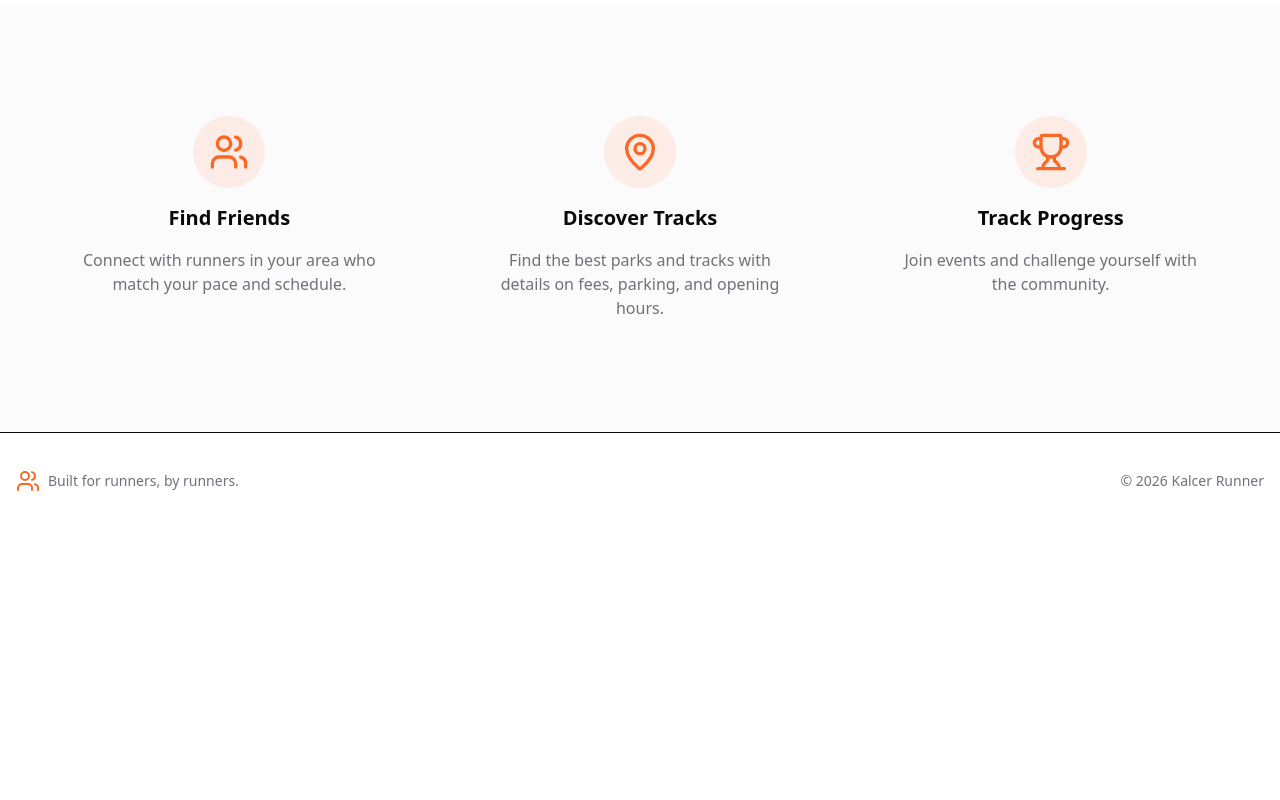
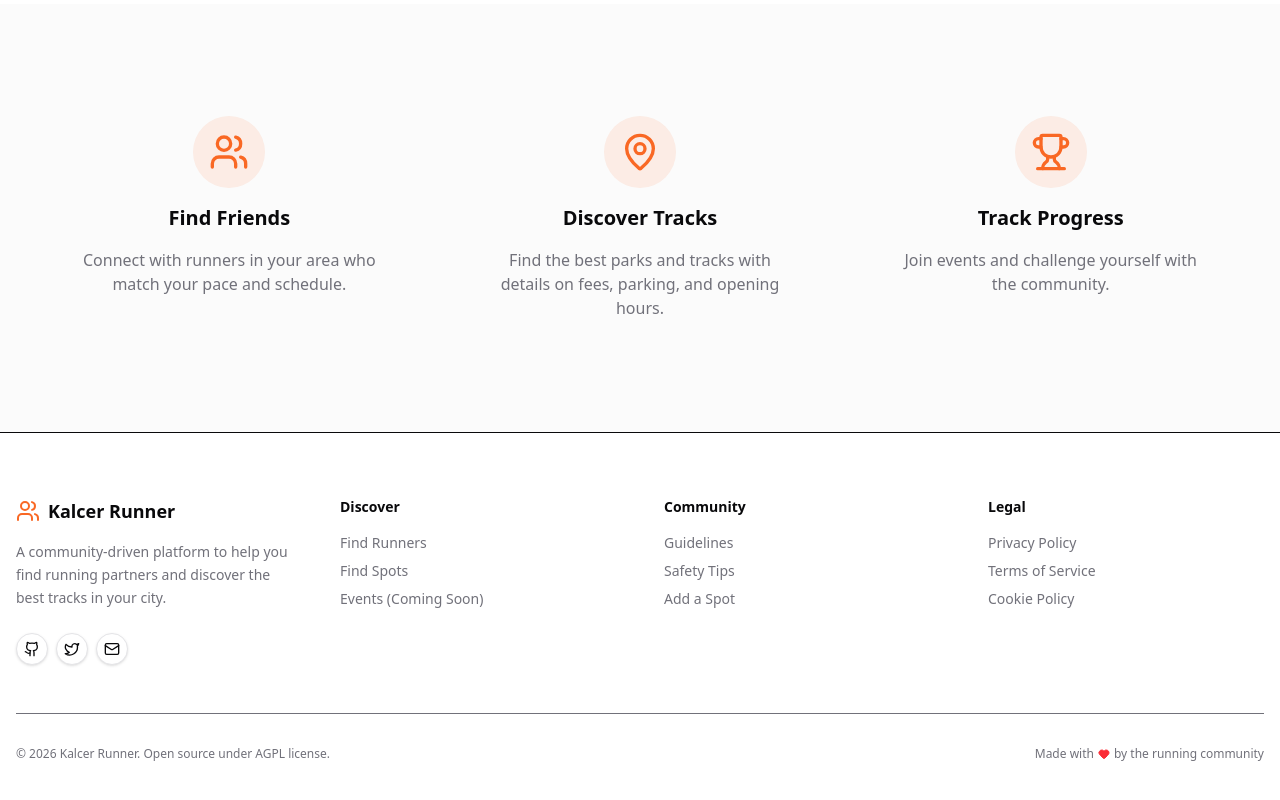
Before and after one commit to AnasHakimi/KalcerRunner, a Next.js app in the folder web/: page / in a window 1280 px wide. Shown: the part 661-1461 px from the top of the page. Before the commit the page ends 1190 px from the top, so only its background shows below. Built offline with nearby package versions, Linux system fonts and the light colour scheme.

Commit message:
Feat: Redesign footer with multi-column layout

```diff
--- a/web/src/components/layout/footer.tsx
+++ b/web/src/components/layout/footer.tsx
@@ -1,18 +1,92 @@
-import { Users } from "lucide-react"
+import { Users, Github, Twitter, Mail, Heart } from "lucide-react"
+import Link from "next/link"
+import { Button } from "@/components/ui/button"
 
 export function Footer() {
     return (
-        <footer className="border-t bg-background">
-            <div className="container flex flex-col items-center justify-between gap-4 py-10 md:h-24 md:flex-row md:py-0">
-                <div className="flex flex-col items-center gap-4 px-8 md:flex-row md:gap-2 md:px-0">
-                    <Users className="h-6 w-6 text-primary" />
-                    <p className="text-center text-sm leading-loose text-muted-foreground md:text-left">
-                        Built for runners, by runners.
-                    </p>
+        <footer className="border-t bg-background/50 backdrop-blur-xl">
+            <div className="container py-12 md:py-16">
+                <div className="grid grid-cols-1 md:grid-cols-4 gap-8 lg:gap-12">
+                    {/* Brand Column */}
+                    <div className="space-y-4">
+                        <Link href="/" className="flex items-center space-x-2">
+                            <Users className="h-6 w-6 text-primary" />
+                            <span className="font-bold text-lg">Kalcer Runner</span>
+                        </Link>
+                        <p className="text-sm text-muted-foreground leading-relaxed max-w-xs">
+                            A community-driven platform to help you find running partners and discover the best tracks in your city.
+                        </p>
+                        <div className="flex items-center gap-2 pt-2">
+                            <Button variant="outline" size="icon" className="h-8 w-8 rounded-full">
+                                <Github className="h-4 w-4" />
+                            </Button>
+                            <Button variant="outline" size="icon" className="h-8 w-8 rounded-full">
+                                <Twitter className="h-4 w-4" />
+                            </Button>
+                            <Button variant="outline" size="icon" className="h-8 w-8 rounded-full">
+                                <Mail className="h-4 w-4" />
+                            </Button>
+                        </div>
+                    </div>
+
+                    {/* Quick Links */}
+                    <div className="space-y-4">
+                        <h3 className="font-bold text-sm">Discover</h3>
+                        <ul className="space-y-2 text-sm text-muted-foreground">
+                            <li>
+                                <Link href="/find-runners" className="hover:text-primary transition-colors">Find Runners</Link>
+                            </li>
+                            <li>
+                                <Link href="/find-spots" className="hover:text-primary transition-colors">Find Spots</Link>
+                            </li>
+                            <li>
+                                <Link href="#" className="hover:text-primary transition-colors">Events (Coming Soon)</Link>
+                            </li>
+                        </ul>
+                    </div>
+
+                    {/* Community */}
+                    <div className="space-y-4">
+                        <h3 className="font-bold text-sm">Community</h3>
+                        <ul className="space-y-2 text-sm text-muted-foreground">
+                            <li>
+                                <Link href="#" className="hover:text-primary transition-colors">Guidelines</Link>
+                            </li>
+                            <li>
+                                <Link href="#" className="hover:text-primary transition-colors">Safety Tips</Link>
+                            </li>
+                            <li>
+                                <Link href="#" className="hover:text-primary transition-colors">Add a Spot</Link>
+                            </li>
+                        </ul>
+                    </div>
+
+                    {/* Legal */}
+                    <div className="space-y-4">
+                        <h3 className="font-bold text-sm">Legal</h3>
+                        <ul className="space-y-2 text-sm text-muted-foreground">
+                            <li>
+                                <Link href="#" className="hover:text-primary transition-colors">Privacy Policy</Link>
+                            </li>
+                            <li>
+                                <Link href="#" className="hover:text-primary transition-colors">Terms of Service</Link>
+                            </li>
+                            <li>
+                                <Link href="#" className="hover:text-primary transition-colors">Cookie Policy</Link>
+                            </li>
+                        </ul>
+                    </div>
                 </div>
-                <p className="text-center text-sm text-muted-foreground md:text-left">
-                    &copy; {new Date().getFullYear()} Kalcer Runner
-                </p>
+
+                {/* Bottom Bar */}
+                <div className="mt-12 pt-8 border-t flex flex-col md:flex-row justify-between items-center gap-4 text-xs text-muted-foreground">
+                    <p>&copy; {new Date().getFullYear()} Kalcer Runner. Open source under AGPL license.</p>
+                    <div className="flex items-center gap-1">
+                        <span>Made with</span>
+                        <Heart className="h-3 w-3 text-red-500 fill-current" />
+                        <span>by the running community</span>
+                    </div>
+                </div>
             </div>
         </footer>
     )
```
